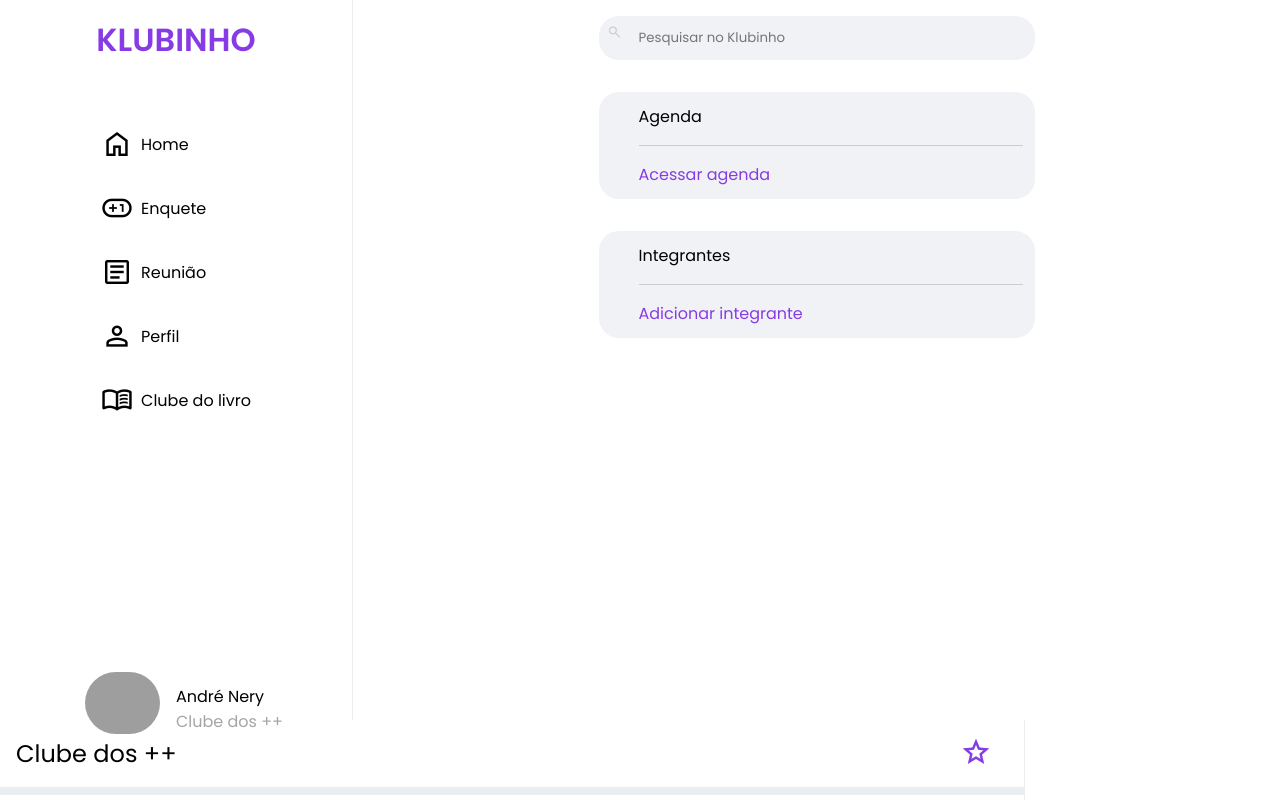
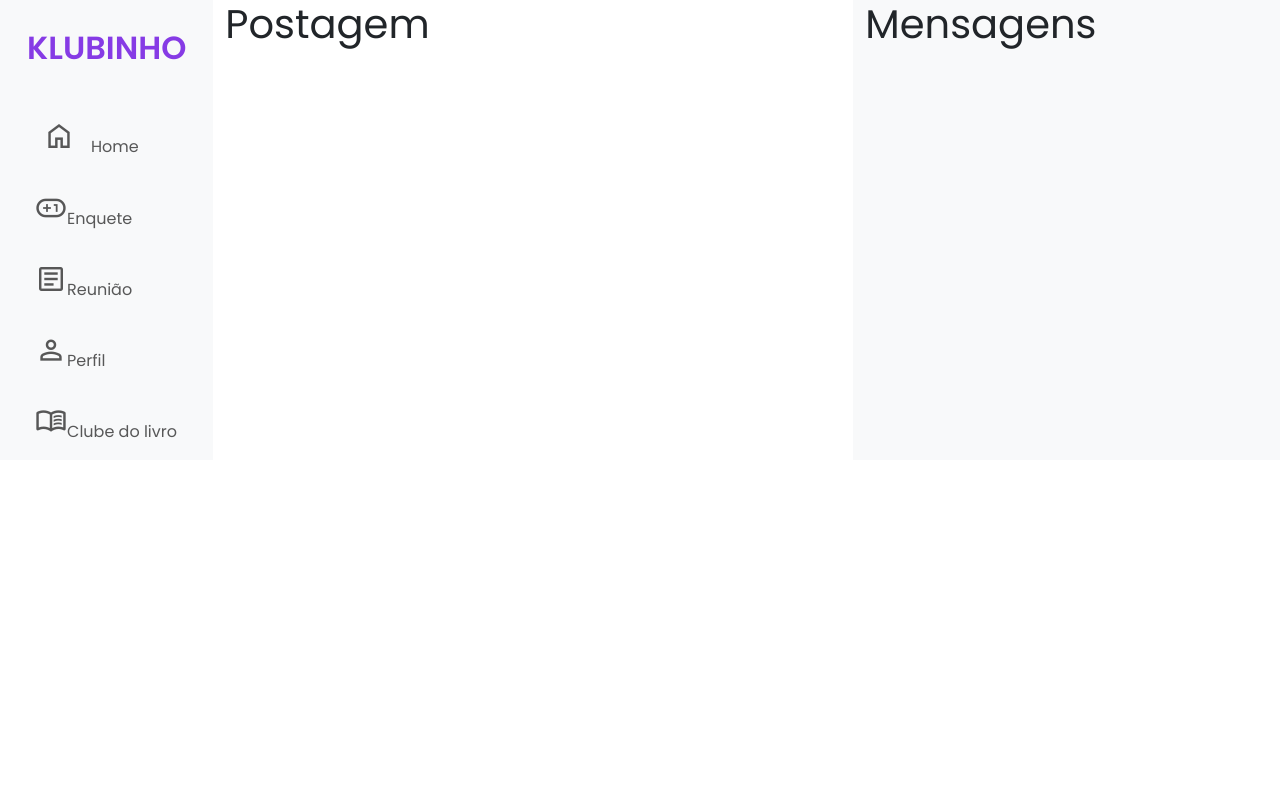
Before and after one commit to ThalitaBispo/klubinho, a React (Vite) app: page /dashboard in a window 1280 px wide. Shown: the top 800 px of the page. Built offline with nearby package versions, Linux system fonts and the light colour scheme; grey boxes are pictures that could not be loaded; the HTML template or start-up script is replaced by a standard one.

Commit message:
dashboard atualizado

```diff
--- a/index.html
+++ b/index.html
@@ -10,6 +10,12 @@
     <link href="https://fonts.googleapis.com/css2?family=Poppins:wght@400;600&display=swap" rel="stylesheet">
     <link rel="stylesheet" href="https://fonts.googleapis.com/css2?family=Material+Symbols+Outlined:opsz,wght,FILL,GRAD@20..48,100..700,0..1,-50..200" />
 
+    <link href="https://cdn.jsdelivr.net/npm/bootstrap@5.3.2/dist/css/bootstrap.min.css" rel="stylesheet" integrity="sha384-T3c6CoIi6uLrA9TneNEoa7RxnatzjcDSCmG1MXxSR1GAsXEV/Dwwykc2MPK8M2HN" crossorigin="anonymous">
+    <script src="https://cdn.jsdelivr.net/npm/bootstrap@5.3.2/dist/js/bootstrap.bundle.min.js" integrity="sha384-C6RzsynM9kWDrMNeT87bh95OGNyZPhcTNXj1NW7RuBCsyN/o0jlpcV8Qyq46cDfL" crossorigin="anonymous"></script>
+
+    <script src="https://ajax.googleapis.com/ajax/libs/jquery/3.5.1/jquery.min.js"></script>
+    <script src="https://maxcdn.bootstrapcdn.com/bootstrap/4.5.2/js/bootstrap.min.js"></script>
+
     <title>Vite + React + TS</title>
   </head>
   <body>
--- a/src/components/Dashboard/Dashboard.module.css
+++ b/src/components/Dashboard/Dashboard.module.css
@@ -1,7 +1,7 @@
 /* Estilo para a primeira parte */
 .divisao1 {
-    width: 22rem;
-    height: 90vh;
+    /*width: 22rem;
+    height: 90vh;*/
     border-right: 1px solid #000; /* Traço vertical */
     border-color: var(--gray-75);
     float: left;
@@ -9,8 +9,8 @@
 
 /* Estilo para a segunda parte */
 .divisao2 {
-    width: 64rem;
-    height: 90vh;
+   /* width: 64rem;
+    height: 90vh; */
     border-right: 1px solid #000; /* Traço vertical */
     border-color: var(--gray-75);
     float: left;
--- a/src/components/Dashboard/Dashboard.tsx
+++ b/src/components/Dashboard/Dashboard.tsx
@@ -2,7 +2,12 @@ import styles from './Dashboard.module.css'
 
 export function Dashboard() {
     return (
+
         <>
+            <h1>Postagem</h1>
+        </>
+
+       /* <>
             <div className={styles.clubName}>
                 <span>Clube dos ++</span>
                 <span className="material-symbols-outlined">star</span>
@@ -78,6 +83,6 @@ export function Dashboard() {
                 </div>
             </div>
 
-        </>
+        </>*/
     )
 }
--- /dev/null
+++ b/src/components/Dashboard/Dashboardteste.tsx
@@ -0,0 +1,42 @@
+export function DashboardTest() {
+    return (
+        <>
+            <div className="container-fluid">
+                <div className="row">
+
+                    <div className="col-md-2 border-right border-secondary">
+                        <nav className="navbar navbar-expand-md navbar-light">
+                            <button className="navbar-toggler" type="button" data-toggle="collapse" data-target="#navbarNav">
+                                <span className="navbar-toggler-icon"></span>
+                            </button>
+                            <div className="collapse navbar-collapse" id="navbarNav">
+                                <ul className="navbar-nav flex-column">
+                                    <li className="nav-item active">
+                                        <a className="nav-link" href="#">Item 1</a>
+                                    </li>
+                                    <li className="nav-item">
+                                        <a className="nav-link" href="#">Item 2</a>
+                                    </li>
+                                    <li className="nav-item">
+                                        <a className="nav-link" href="#">Item 3</a>
+                                    </li>
+                                </ul>
+                            </div>
+                        </nav>
+
+                    </div>
+
+                    <div className="col-md-6">
+                        <h2>Postagens</h2>
+
+                    </div>
+
+                    <div className="col-md-4 bg-light">
+                        <h2>Mensagens</h2>
+
+                    </div>
+                </div>
+            </div>
+        </>
+    )
+}
--- a/src/components/Dashboard/RoutesDashboard.tsx
+++ b/src/components/Dashboard/RoutesDashboard.tsx
@@ -1,14 +1,16 @@
 import { BrowserRouter, Routes, Route } from 'react-router-dom';
 
-import { SideBarRight } from '../SideBars/SideBarRight';
-import { SideBarLeft } from '../SideBars/SideBarLeft';
+import { SideBarRight } from '../SideBars/SideBarLeft';
+import { SideBarLeft } from '../SideBars/SideBarRight';
 
 import { Dashboard } from './Dashboard';
 import styles from './Dashboard.module.css';
 
+//import { DashboardTest } from './Dashboardteste';
+
 export function RoutesDashboard() {
     return(
-        <>
+        /*<>
             <div>
                 <div className={styles.divisao1}><SideBarRight /></div>
                     <div className={styles.divisao2}>
@@ -24,6 +26,31 @@ export function RoutesDashboard() {
 
                 <div className={styles.clear}></div>
             </div>
+        </>*/
+
+        <>
+            <div className="container-fluid">
+                <div className="row">
+
+                    <div className="col-md-2 bg-light">
+                        <SideBarRight />
+                    </div>
+
+                        <div className="col-md-6">
+                            <BrowserRouter>
+                                <main>
+                                    <Routes>
+                                        <Route path="/dashboard" element={<Dashboard />} />
+                                    </Routes>
+                                </main>
+                            </BrowserRouter>
+                        </div>
+
+                    <div className="col-md-4 bg-light">
+                        <SideBarLeft />
+                    </div>
+                </div>
+            </div>
         </>
     )
 }
--- a/src/components/SideBars/SideBarLeft.module.css
+++ b/src/components/SideBars/SideBarLeft.module.css
@@ -1,49 +1,63 @@
-.container {
+/*.container {
     display: flex;
     flex-direction: column;
     justify-content: center;
     align-items: center;
-}
+  }*/
 
-.search input {
-    background-color: var(--gray-80);
-    width: 24rem;
-    border-radius: 20px;
-    padding: 0.75rem 0.75rem 0.75rem 2.5rem;
-    border: none;
+  .logo {
+    color: var(--purple);
+    font-size: 2rem;
+    font-weight: 600;
+    margin-top: 1rem;
+    margin-bottom: 1rem;
+  }
 
-    margin-top: 1rem;
-
-}
-
-.search span {
-    position: absolute;
-    font-size: 1rem;
-    margin-top: 1.5rem;
-    margin-left: 0.5rem;
-    color: var(--gray-100);
-}
-
-.blockSideBarLeft {
-    background-color: var(--gray-80);
-    width: 24rem;
-    border-radius: 20px;
-    padding: 0.75rem 0.75rem 0.75rem 2.5rem;
-
-    font-size: 1rem;
-    margin-top: 2rem;
-
+  .menu {
     display: flex;
     flex-direction: column;
+    gap: 1rem;
+  }
+
+  .menuItem {
+    /* gap: 0.5rem; Espaçamento entre o ícone e o texto */
+  }
+
+  .menuItem span:first-child {
+    font-size: 2rem;
+  }
+
+  .menuItem span:last-child {
+    font-size: 1rem;
+  }
+
+  .userProfile {
+    display: flex;
+    align-items: center;
     justify-content: center;
-}
+    margin-top: 16rem;
+  }
 
-.blockSideBarLeft span:first-child {
-    border-bottom: 1px solid var(--gray-100);
-    padding-bottom: 1rem;
-}
+  .userProfileColumn {
+    display: flex;
+    justify-content: space-between;
+  }
 
-.blockSideBarLeft span:last-child {
-    padding-top: 1rem;
-    color: var(--purple);
-}
+  .userProfile img {
+    border-radius: 300px;
+    width: 75px;
+  }
+
+  .userName {
+    margin: 0.75rem 0 0 1rem;
+  }
+
+  .userName span{
+    display: flex;
+    align-items: center;
+    justify-content: space-between;
+  }
+
+  .userName span:last-child{
+    color: var(--gray-300);
+  }
--- a/src/components/SideBars/SideBarLeft.tsx
+++ b/src/components/SideBars/SideBarLeft.tsx
@@ -1,24 +1,95 @@
 import styles from './SideBarLeft.module.css'
 
-export function SideBarLeft() {
+export function SideBarRight() {
     return(
+        /*<>
+            <div className={styles.container}>
+
+                <span  className={styles.logo}>KLUBINHO</span>
+
+                <div className={styles.menu}>
+                    <div className={styles.menuItem}>
+                        <span className="material-symbols-outlined">home</span>
+                        <span>Home</span>
+                    </div>
+
+                    <div className={styles.menuItem}>
+                        <span className="material-symbols-outlined">voting_chip</span>
+                        <span>Enquete</span>
+                    </div>
+                    <div className={styles.menuItem}>
+                    <span className="material-symbols-outlined">article</span>
+                        <span>Reunião</span>
+                    </div>
+                    <div className={styles.menuItem}>
+                        <span className="material-symbols-outlined">person</span>
+                        <span>Perfil</span>
+                    </div>
+                    <div className={styles.menuItem}>
+                        <span className="material-symbols-outlined">menu_book</span>
+                        <span>Clube do livro</span>
+                    </div>
+                </div>
+            </div>
+
+            <div className={styles.userProfile}>
+                <div className={styles.userProfileColumn}>
+                    <img src="https://avatars.githubusercontent.com/u/88936386?v=4"/>
+                    <div className={styles.userName}>
+                        <span>André Nery</span>
+                        <span>Clube dos ++</span>
+                    </div>
+                </div>
+            </div>
+        </>*/
+
         <>
+            <div className='container mx-auto' style={{ display: "flex", justifyContent: "center", alignItems: "center" }}>
+                <nav className="navbar navbar-expand-md navbar-light">
+                    <button className="navbar-toggler" type="button" data-toggle="collapse" data-target="#navbarNav">
+                        <span className="navbar-toggler-icon"></span>
+                    </button>
+                    <div className="collapse navbar-collapse" id="navbarNav">
+                        <ul className={`navbar-nav flex-column ${styles.menu}`}>
+                            <span  className={styles.logo}>KLUBINHO</span>
 
-            <div className={styles.container}>
-                <div className={styles.search}>
-                    <span className="material-symbols-outlined">search</span>
-                    <input type='text' placeholder='Pesquisar no Klubinho'></input>
-                </div>
+                            <li className={`nav-item d-flex flex-row ${styles.menuItem}`}>
+                                <a className="nav-link" href="#">
+                                    <span className="material-symbols-outlined p-2">home</span>
+                                    <span className='p-2'>Home</span>
+                                </a>
+                            </li>
 
-                <div className={styles.blockSideBarLeft}>
-                    <span>Agenda</span>
-                    <span>Acessar agenda</span>
-                </div>
+                            <li className={`nav-item d-flex align-items-center ${styles.menuItem}`}>
+                                <a className="nav-link" href="#">
+                                    <span className="material-symbols-outlined">voting_chip</span>
+                                    <span>Enquete</span>
+                                </a>
+                            </li>
 
-                <div className={styles.blockSideBarLeft}>
-                    <span>Integrantes</span>
-                    <span>Adicionar integrante</span>
-                </div>
+                            <li className={`nav-item d-flex align-items-center ${styles.menuItem}`}>
+                                <a className="nav-link" href="#">
+                                    <span className="material-symbols-outlined">article</span>
+                                    <span>Reunião</span>
+                                </a>
+                            </li>
+
+                            <li className={`nav-item d-flex align-items-center ${styles.menuItem}`}>
+                                <a className="nav-link" href="#">
+                                    <span className="material-symbols-outlined">person</span>
+                                    <span>Perfil</span>
+                                </a>
+                            </li>
+
+                            <li className={`nav-item d-flex align-items-center ${styles.menuItem}`}>
+                                <a className="nav-link" href="#">
+                                    <span className="material-symbols-outlined">menu_book</span>
+                                    <span>Clube do livro</span>
+                                </a>
+                            </li>
+                        </ul>
+                    </div>
+                </nav>
             </div>
         </>
     )
--- a/src/components/SideBars/SideBarRight.module.css
+++ b/src/components/SideBars/SideBarRight.module.css
@@ -3,63 +3,47 @@
     flex-direction: column;
     justify-content: center;
     align-items: center;
-  }
+}
 
-  .logo {
-    color: var(--purple);
-    font-size: 2rem;
-    font-weight: 600;
+.search input {
+    background-color: var(--gray-80);
+    width: 24rem;
+    border-radius: 20px;
+    padding: 0.75rem 0.75rem 0.75rem 2.5rem;
+    border: none;
+
     margin-top: 1rem;
-    margin-bottom: 4rem;
-  }
 
-  .menu {
+}
+
+.search span {
+    position: absolute;
+    font-size: 1rem;
+    margin-top: 1.5rem;
+    margin-left: 0.5rem;
+    color: var(--gray-100);
+}
+
+.blockSideBarLeft {
+    background-color: var(--gray-80);
+    width: 24rem;
+    border-radius: 20px;
+    padding: 0.75rem 0.75rem 0.75rem 2.5rem;
+
+    font-size: 1rem;
+    margin-top: 2rem;
+
     display: flex;
     flex-direction: column;
-    gap: 2rem; /* Espaçamento entre os itens do menu */
-  }
+    justify-content: center;
+}
 
-  .menuItem {
-    display: flex;
-    align-items: center;
-    gap: 0.5rem; /* Espaçamento entre o ícone e o texto */
-  }
+.blockSideBarLeft span:first-child {
+    border-bottom: 1px solid var(--gray-100);
+    padding-bottom: 1rem;
+}
 
-  .menuItem span:first-child {
-    font-size: 2rem;
-  }
-
-  .menuItem span:last-child {
-    font-size: 1rem;
-  }
-
-  .userProfile {
-    display: flex;
-    align-items: center;
-    justify-content: center;
-    margin-top: 16rem;
-  }
-
-  .userProfileColumn {
-    display: flex;
-    justify-content: space-between;
-  }
-
-  .userProfile img {
-    border-radius: 300px;
-    width: 75px;
-  }
-
-  .userName {
-    margin: 0.75rem 0 0 1rem;
-  }
-
-  .userName span{
-    display: flex;
-    align-items: center;
-    justify-content: space-between;
-  }
-
-  .userName span:last-child{
-    color: var(--gray-300);
-  }
+.blockSideBarLeft span:last-child {
+    padding-top: 1rem;
+    color: var(--purple);
+}
--- a/src/components/SideBars/SideBarRight.tsx
+++ b/src/components/SideBars/SideBarRight.tsx
@@ -1,46 +1,29 @@
 import styles from './SideBarRight.module.css'
 
-export function SideBarRight() {
+export function SideBarLeft() {
     return(
-        <>
+        /*<>
+
             <div className={styles.container}>
+                <div className={styles.search}>
+                    <span className="material-symbols-outlined">search</span>
+                    <input type='text' placeholder='Pesquisar no Klubinho'></input>
+                </div>
 
-                <span  className={styles.logo}>KLUBINHO</span>
+                <div className={styles.blockSideBarLeft}>
+                    <span>Agenda</span>
+                    <span>Acessar agenda</span>
+                </div>
 
-                <div className={styles.menu}>
-                    <div className={styles.menuItem}>
-                        <span className="material-symbols-outlined">home</span>
-                        <span>Home</span>
-                    </div>
-
-                    <div className={styles.menuItem}>
-                        <span className="material-symbols-outlined">voting_chip</span>
-                        <span>Enquete</span>
-                    </div>
-                    <div className={styles.menuItem}>
-                    <span className="material-symbols-outlined">article</span>
-                        <span>Reunião</span>
-                    </div>
-                    <div className={styles.menuItem}>
-                        <span className="material-symbols-outlined">person</span>
-                        <span>Perfil</span>
-                    </div>
-                    <div className={styles.menuItem}>
-                        <span className="material-symbols-outlined">menu_book</span>
-                        <span>Clube do livro</span>
-                    </div>
+                <div className={styles.blockSideBarLeft}>
+                    <span>Integrantes</span>
+                    <span>Adicionar integrante</span>
                 </div>
             </div>
+        </>*/
 
-            <div className={styles.userProfile}>
-                <div className={styles.userProfileColumn}>
-                    <img src="https://avatars.githubusercontent.com/u/88936386?v=4"/>
-                    <div className={styles.userName}>
-                        <span>André Nery</span>
-                        <span>Clube dos ++</span>
-                    </div>
-                </div>
-            </div>
+        <>
+            <h1>Mensagens</h1>
         </>
     )
 }
```
